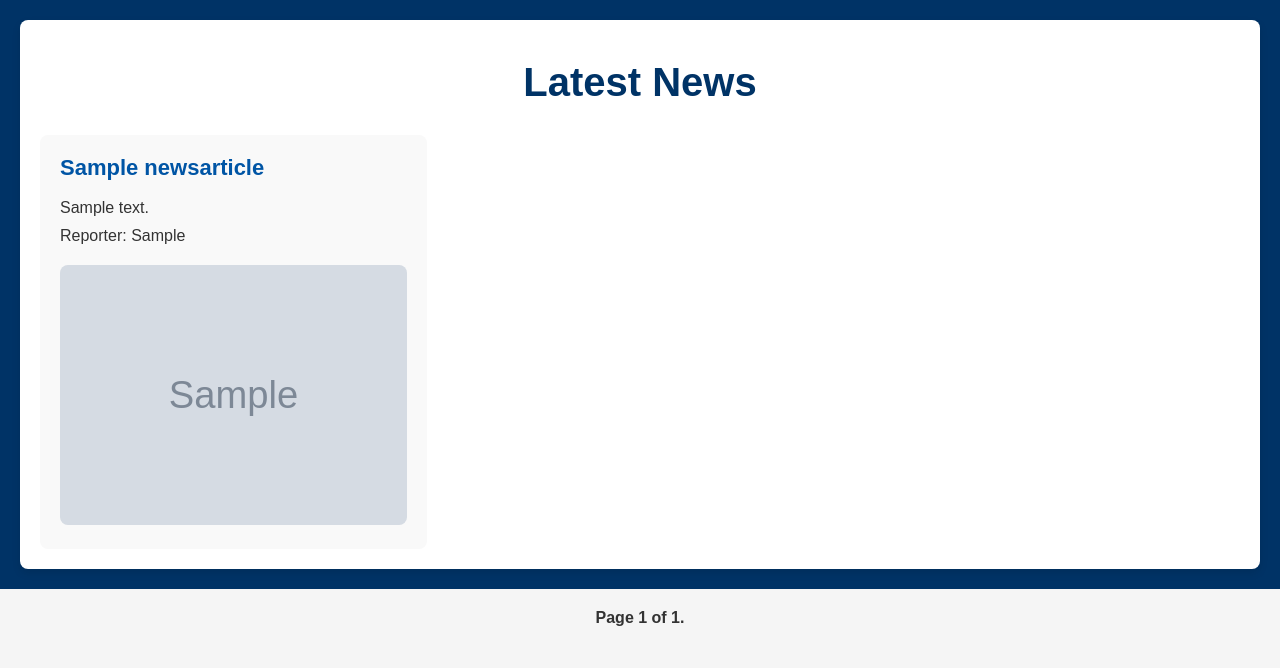
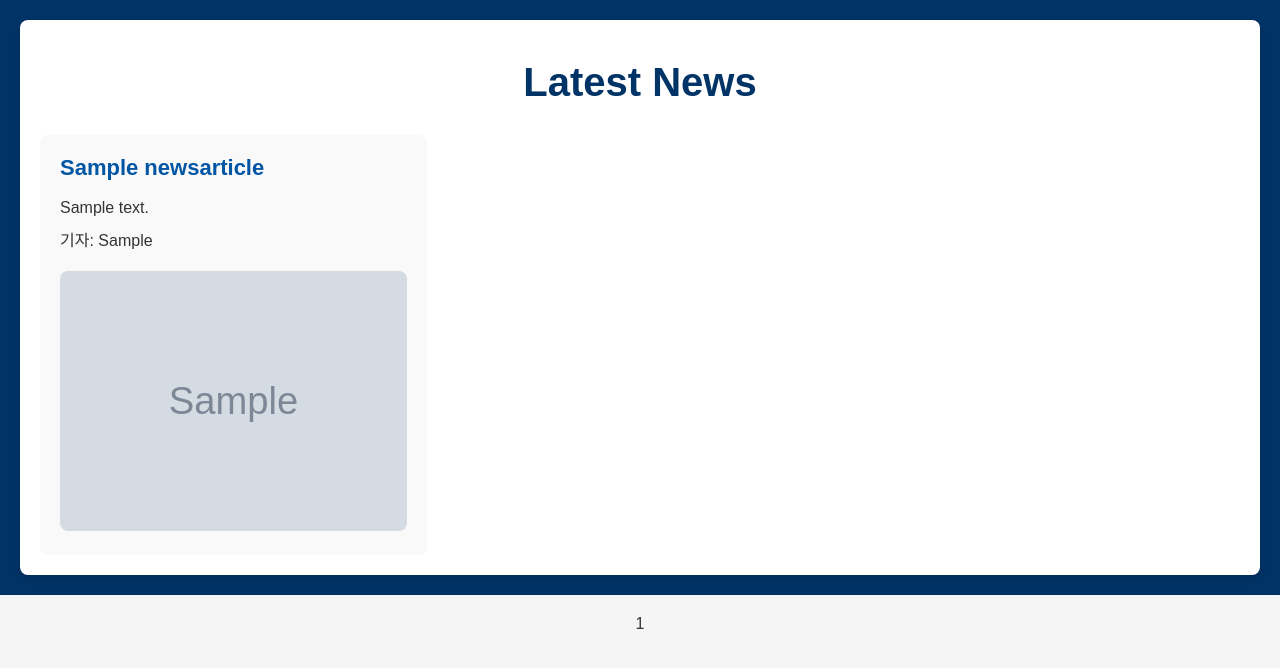
Before and after one commit to up0420/VunofinalprojectNew, a Django app: page /news/ in a window 1280 px wide. Shown: the part 90-758 px from the top of the page. Run offline with Django 5.2, Linux system fonts and the light colour scheme; tables that the repository leaves empty hold one stand-in row (values such as "Sample post"); grey boxes marked "Sample" are stand-in pictures.

Commit message:
2024-05-29 05:38 News page paging update

```diff
--- a/locallibrary/news/templates/news/news_list.html
+++ b/locallibrary/news/templates/news/news_list.html
@@ -5,7 +5,7 @@
     <meta name="viewport" content="width=device-width, initial-scale=1.0">
     <title>News</title>
     {% load static %}
-    <link rel="stylesheet" href="{% static '/news_list.css' %}">
+    <link rel="stylesheet" href="{% static 'news_list.css' %}">
 </head>
 <body>
     <header>
@@ -28,7 +28,7 @@
                     <div class="article">
                         <h2><a href="{{ article.url }}">{{ article.title }}</a></h2>
                         <p>{{ article.content }}</p>
-                        <p>Reporter: {{ article.reporter }}</p>
+                        <p>기자: {{ article.reporter }}</p>
                         {% if article.img_url %}
                             <img src="{{ article.img_url }}" alt="{{ article.title }}">
                         {% endif %}
@@ -41,17 +41,23 @@
     <div class="pagination">
         <span class="step-links">
             {% if page_obj.has_previous %}
-                <a href="?page=1">&laquo; first</a>
-                <a href="?page={{ page_obj.previous_page_number }}">previous</a>
+                <a href="?page=1">&laquo; 처음</a>
+                <a href="?page={{ page_obj.previous_page_number }}">이전</a>
             {% endif %}
 
-            <span class="current">
-                Page {{ page_obj.number }} of {{ page_obj.paginator.num_pages }}.
-            </span>
+            {% for num in page_obj.paginator.page_range %}
+                {% if num > page_obj.number|add:'-3' and num < page_obj.number|add:'3' %}
+                    {% if page_obj.number == num %}
+                        <span class="current-page">{{ num }}</span>
+                    {% else %}
+                        <a href="?page={{ num }}">{{ num }}</a>
+                    {% endif %}
+                {% endif %}
+            {% endfor %}
 
             {% if page_obj.has_next %}
-                <a href="?page={{ page_obj.next_page_number }}">next</a>
-                <a href="?page={{ page_obj.paginator.num_pages }}">last &raquo;</a>
+                <a href="?page={{ page_obj.next_page_number }}">다음</a>
+                <a href="?page={{ page_obj.paginator.num_pages }}">마지막 &raquo;</a>
             {% endif %}
         </span>
     </div>
--- a/locallibrary/news/views.py
+++ b/locallibrary/news/views.py
@@ -3,7 +3,7 @@ from django.shortcuts import render
 from .models import NewsArticle
 
 def news_list(request):
-    articles = NewsArticle.objects.all().order_by('-pub_date')
+    articles = NewsArticle.objects.all().order_by('pub_date')
     paginator = Paginator(articles, 10)  # 페이지 당 10개의 기사
 
     page_number = request.GET.get('page')
```
